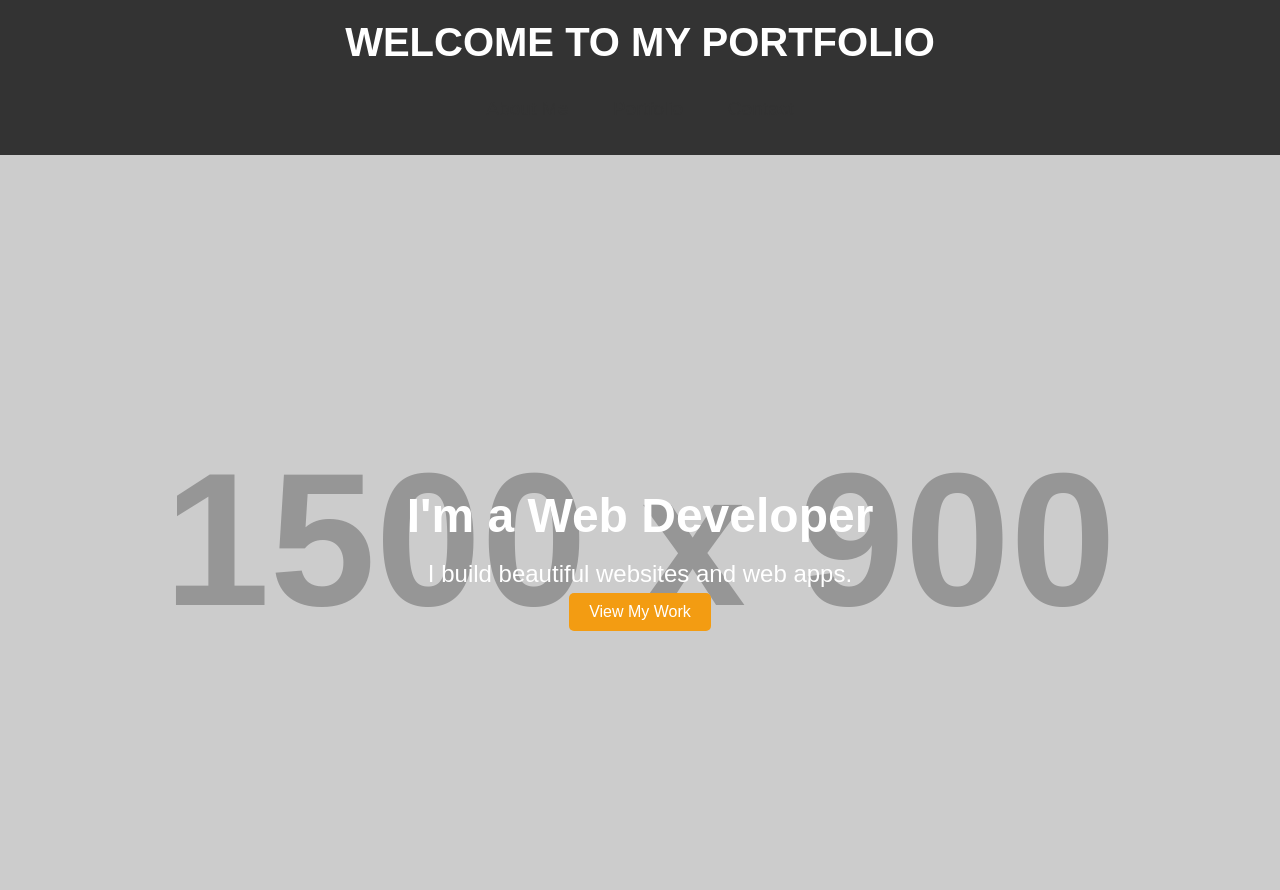
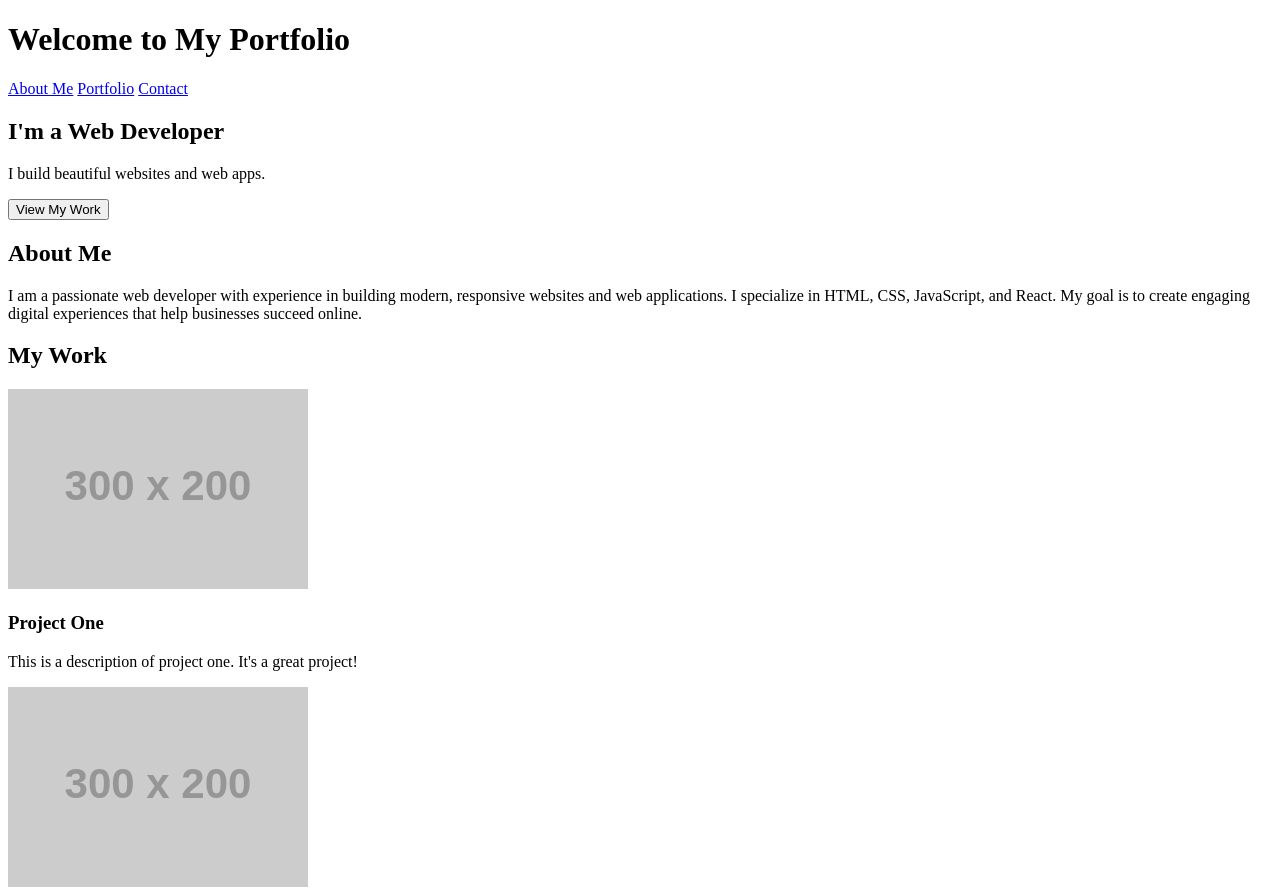
Before and after one commit to Harishsen69/hrm, a plain HTML site: page Index.html in a window 1280 px wide. Shown: the top 890 px of the page. Drawn offline with Linux system fonts and the light colour scheme; placeholder pictures from the web are drawn by us.

Commit message:
Update Index.html

```diff
--- a/Index.html
+++ b/Index.html
@@ -5,151 +5,6 @@
   <meta name="viewport" content="width=device-width, initial-scale=1.0"/>
   <meta http-equiv="X-UA-Compatible" content="ie=edge">
   <title>My Portfolio</title>
-  <style>
-    /* Global Styles */
-    * {
-      margin: 0;
-      padding: 0;
-      box-sizing: border-box;
-    }
-    body {
-      font-family: Arial, sans-serif;
-      color: #333;
-      line-height: 1.6;
-      background: #f4f4f4;
-    }
-
-    header {
-      background: #333;
-      color: #fff;
-      padding: 10px 0;
-      text-align: center;
-    }
-    header h1 {
-      font-size: 2.5rem;
-      text-transform: uppercase;
-    }
-    nav {
-      margin: 20px 0;
-      text-align: center;
-    }
-    nav a {
-      text-decoration: none;
-      color: #333;
-      padding: 10px 20px;
-      font-size: 1.2rem;
-      transition: color 0.3s;
-    }
-    nav a:hover {
-      color: #f39c12;
-    }
-
-    .hero {
-      height: 100vh;
-      background: url('https://via.placeholder.com/1500x900') no-repeat center center/cover;
-      display: flex;
-      align-items: center;
-      justify-content: center;
-      color: #fff;
-      text-align: center;
-    }
-    .hero h1 {
-      font-size: 3rem;
-    }
-    .hero p {
-      font-size: 1.5rem;
-    }
-    .hero button {
-      padding: 10px 20px;
-      border: none;
-      background: #f39c12;
-      color: white;
-      font-size: 1rem;
-      cursor: pointer;
-      border-radius: 5px;
-      transition: background 0.3s;
-    }
-    .hero button:hover {
-      background: #e67e22;
-    }
-
-    #about, #portfolio, #contact {
-      padding: 50px;
-      background: white;
-      text-align: center;
-    }
-    #about h2, #portfolio h2, #contact h2 {
-      font-size: 2.5rem;
-      margin-bottom: 20px;
-    }
-    #about p {
-      max-width: 800px;
-      margin: 0 auto;
-      font-size: 1.2rem;
-    }
-
-    .projects {
-      display: flex;
-      justify-content: center;
-      flex-wrap: wrap;
-    }
-    .project {
-      background: white;
-      margin: 10px;
-      width: 300px;
-      border-radius: 10px;
-      overflow: hidden;
-      box-shadow: 0 4px 8px rgba(0, 0, 0, 0.1);
-      transition: transform 0.3s;
-    }
-    .project:hover {
-      transform: translateY(-10px);
-    }
-    .project img {
-      width: 100%;
-    }
-    .project h3 {
-      padding: 10px;
-      background: #f39c12;
-      color: white;
-      text-align: center;
-    }
-    .project p {
-      padding: 15px;
-      text-align: left;
-    }
-
-    form {
-      max-width: 600px;
-      margin: 0 auto;
-    }
-    input, textarea {
-      width: 100%;
-      padding: 10px;
-      margin: 10px 0;
-      border: 1px solid #ccc;
-      border-radius: 5px;
-    }
-    button {
-      padding: 10px 20px;
-      background: #f39c12;
-      border: none;
-      color: white;
-      cursor: pointer;
-      border-radius: 5px;
-      transition: background 0.3s;
-    }
-    button:hover {
-      background: #e67e22;
-    }
-
-    footer {
-      background: #333;
-      color: white;
-      padding: 20px;
-      text-align: center;
-    }
-  </style>
 </head>
 <body>
 
@@ -205,12 +60,6 @@
   <!-- Contact Section -->
   <section id="contact">
     <h2>Contact Me</h2>
-    <form id="contactForm">
-      <input type="text" placeholder="Your Name" required>
-      <input type="email" placeholder="Your Email" required>
-      <textarea placeholder="Your Message" rows="6" required></textarea>
-      <button type="submit">Send Message</button>
-    </form>
   </section>
 
   <!-- Footer -->
@@ -218,15 +67,7 @@
     <p>© 2024 My Portfolio | All Rights Reserved</p>
   </footer>
 
-  <!-- Working Contact Form Script -->
-  <script>
-    const form = document.getElementById("contactForm");
-    form.addEventListener("submit", function (e) {
-      e.preventDefault();
-      alert("Thank you! Your message has been sent.");
-      form.reset();
-    });
-  </script>
+  <!-- Working Contact Form Script --
 
 </body>
 </html>
```
